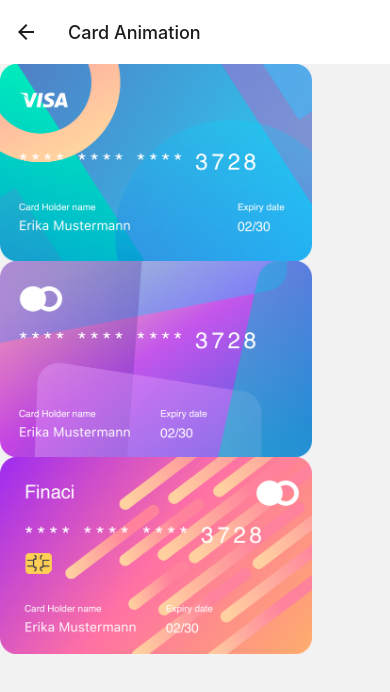
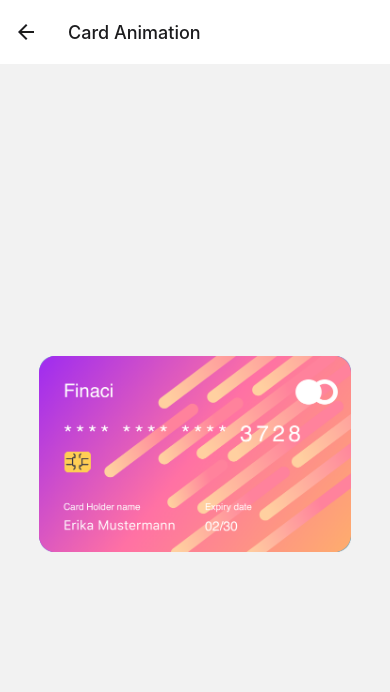
Before and after one commit to JLiu1272/NavigationDrawer, a React Native app: screen /CardAnimation in a window 390 px wide. Shown: the top 692 px of the page. Built offline with nearby package versions, Linux system fonts and the light colour scheme.

Commit message:
Add basic Card. Precursor for animation.

```diff
--- a/src/components/Card.tsx
+++ b/src/components/Card.tsx
@@ -1,5 +1,6 @@
 import React from 'react';
-import {Dimensions, Image, StyleSheet} from 'react-native';
+import {Dimensions, Image, StyleSheet, ImageStyle} from 'react-native';
+import {DangerouslySetStyle} from '../types/SharedProps';
 
 const {width} = Dimensions.get('window');
 const ratio = 228 / 362;
@@ -26,10 +27,15 @@ export enum Cards {
 
 type CardProps = {
   card: Cards;
-};
+} & DangerouslySetStyle<ImageStyle>;
 
-export const Card = ({card}: CardProps) => {
-  return <Image style={styles.card} source={assets[card]} />;
+export const Card = ({card, ...props}: CardProps) => {
+  return (
+    <Image
+      style={[styles.card, props.dangerouslySetStyle]}
+      source={assets[card]}
+    />
+  );
 };
 
 const styles = StyleSheet.create({
--- a/src/features/CardAnimation/CardAnimation.tsx
+++ b/src/features/CardAnimation/CardAnimation.tsx
@@ -1,14 +1,30 @@
 import * as React from 'react';
 import {range} from 'lodash';
-import {View} from 'react-native';
+import {StyleSheet, View} from 'react-native';
 import {Card, Cards} from '../../components/Card';
 
 export const CardAnimation = function CardAnimation() {
   return (
-    <View>
+    <View style={styles.container}>
       {range(3).map((idx: Cards) => (
-        <Card key={`card-${idx}`} card={idx} />
+        <Card
+          dangerouslySetStyle={styles.card}
+          key={`card-${idx}`}
+          card={idx}
+        />
       ))}
     </View>
   );
 };
+
+const styles = StyleSheet.create({
+  container: {
+    position: 'relative',
+    flex: 1,
+    alignItems: 'center',
+    justifyContent: 'center',
+  },
+  card: {
+    position: 'absolute',
+  },
+});
--- a/src/features/Examples/Examples.tsx
+++ b/src/features/Examples/Examples.tsx
@@ -22,10 +22,9 @@ export const Examples = function Examples() {
     <SafeAreaView>
       <ScrollView style={styles.container}>
         {examples.map(example => (
-          <View style={styles.btn}>
+          <View style={styles.btn} key={example.title}>
             <Button
               title={example.title}
-              key={example.title}
               onPress={() => navigate(example.title as keyof Routes)}
             />
           </View>
--- /dev/null
+++ b/src/types/SharedProps.ts
@@ -0,0 +1,17 @@
+import {StyleProp} from 'react-native';
+
+type ComponentProps = {
+  style?: StyleProp<{}>;
+};
+
+export type OmitStyle<
+  Props extends ComponentProps,
+  ExtraProps extends string = '',
+> = Omit<Props, 'style' | ExtraProps>;
+
+export type DangerouslySetStyle<T> = {
+  /**
+   * @danger This is a migration escape hatch. It is not intended to be used normally
+   */
+  dangerouslySetStyle?: StyleProp<T>;
+};
```
